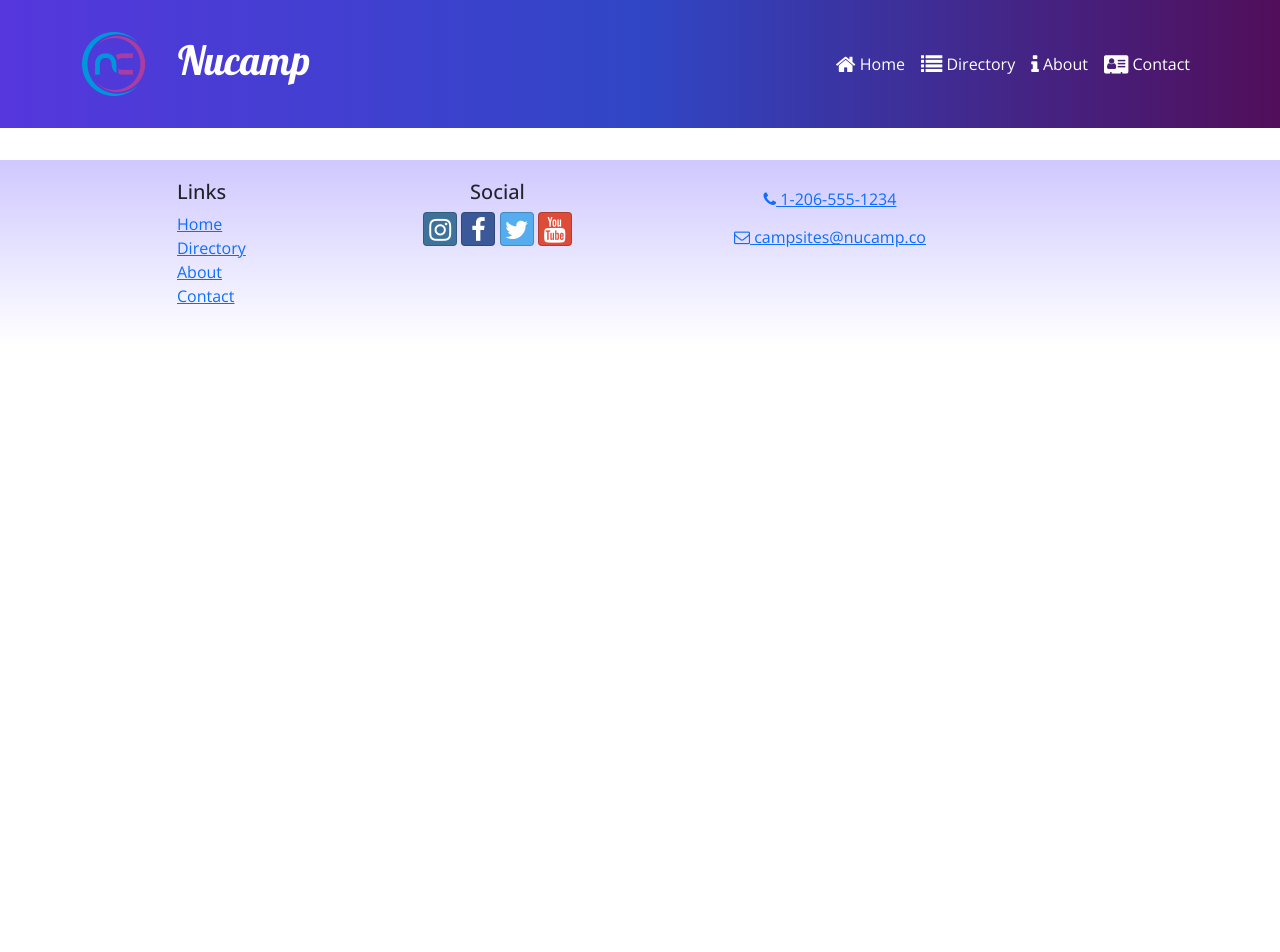
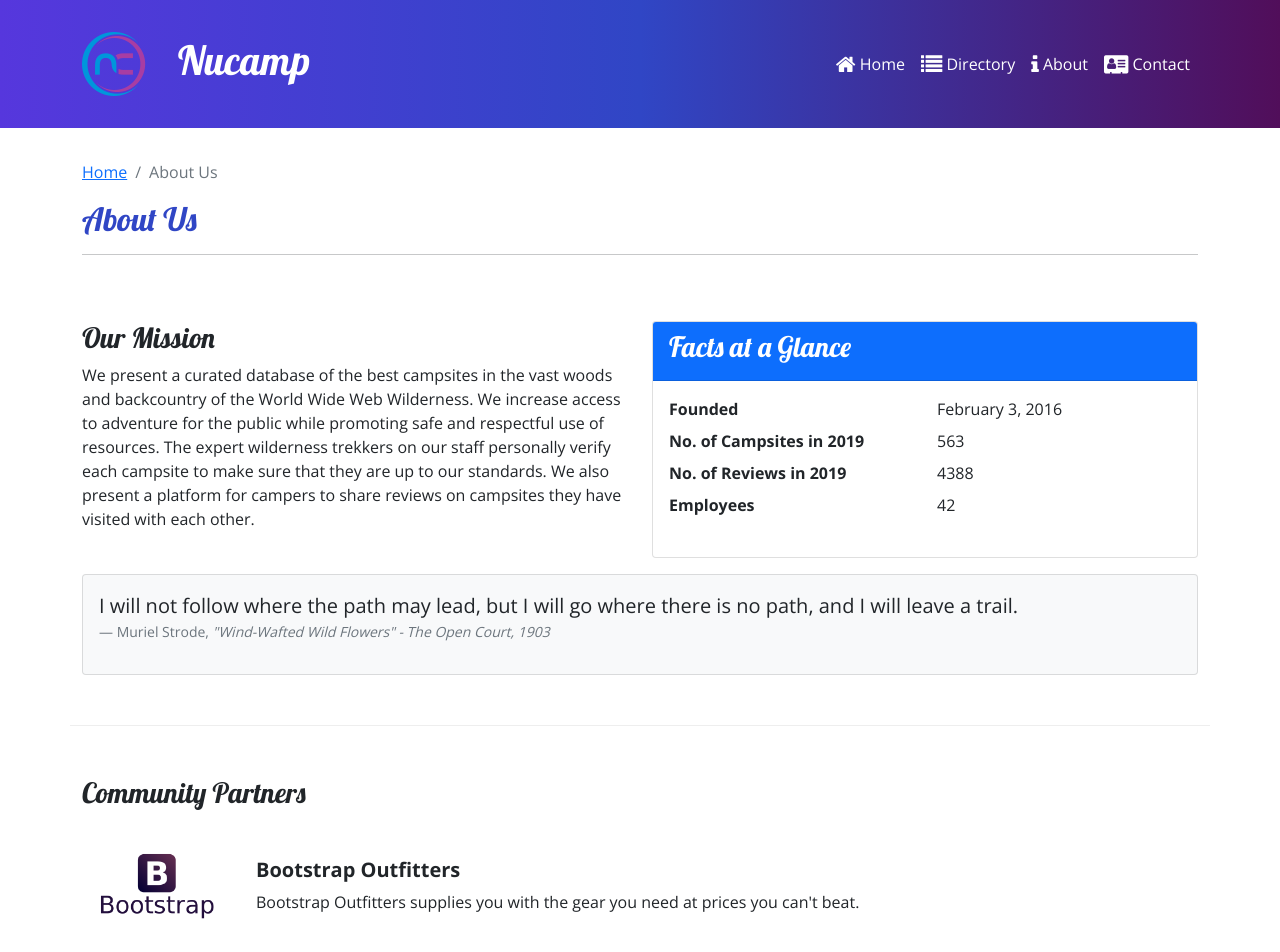
Before and after one commit to P5665/nucampsite-react, a React (Create React App) app: page /about in a window 1280 px wide. Shown: the top 952 px of the page. Before the commit the page ends 800 px from the top, so only its background shows below. Built offline with nearby package versions, Linux system fonts and the light colour scheme.

Commit message:
Added partners, displayList, about page

```diff
--- a/src/App.js
+++ b/src/App.js
@@ -5,6 +5,7 @@
 import ContactPage from './pages/ContactPage';
 import CampsitesDirectoryPage from './pages/CampsitesDirectoryPage';
 import CampsiteDetailPage from './pages/CampsiteDetailPage';
+import AboutPage from './pages/AboutPage';
 
 // Im keeping Container -- Container -> Row -> Col
 function App() {
@@ -16,6 +17,7 @@
 				<Route path='contact' element={<ContactPage />} />
 				<Route path='directory' element={<CampsitesDirectoryPage />} />
 				<Route path='directory/:campsiteId' element={<CampsiteDetailPage />} />
+				<Route path='about' element={<AboutPage />} />
 			</Routes>
 			<Footer />
 		</div>
--- a/src/features/display/DisplayList.js
+++ b/src/features/display/DisplayList.js
@@ -2,14 +2,15 @@
 import DisplayCard from './DisplayCard';
 import { selectFeaturedCampsite } from '../campsites/campsitesSlice';
 import { selectFeaturedPromotion } from '../promotions/promotionsSlice';
+import { selectFeaturedPartner } from '../partners/partnersSlice';
 
 const DisplayList = () => {
-	const items = [selectFeaturedCampsite(), selectFeaturedPromotion()];
+	const items = [selectFeaturedCampsite(), selectFeaturedPromotion(), selectFeaturedPartner()];
 
 	return (
 		<Row>
 			{items.map((item, index) => (
-				<Col className='m-1' key={index} md>
+				<Col className='m-1 d-flex align-items-stretch' key={index} md>
 					<DisplayCard item={item} />
 				</Col>
 			))}
--- /dev/null
+++ b/src/features/partners/Partner.js
@@ -0,0 +1,17 @@
+const Partner = ({ partner }) => {
+	if (partner) {
+		const { image, name, description } = partner;
+		return (
+			<>
+				<img src={image} alt={name} style={{ width: '150px' }} />
+				<div className='m-4'>
+					<h5 className='fw-bold'>{name}</h5>
+					{description}
+				</div>
+			</>
+		);
+	}
+	return null;
+};
+
+export default Partner;
--- /dev/null
+++ b/src/features/partners/PartnersList.js
@@ -0,0 +1,20 @@
+import { Col } from 'reactstrap';
+import Partner from './Partner';
+import { selectAllPartners } from './partnersSlice';
+
+const PartnersList = () => {
+	const partners = selectAllPartners();
+	return (
+		<>
+			<Col className='mt-4'>
+				{partners.map((partner) => (
+					<div className='d-flex align-items-center mb-5'>
+						<Partner partner={partner} />
+					</div>
+				))}
+			</Col>
+		</>
+	);
+};
+
+export default PartnersList;
--- /dev/null
+++ b/src/features/partners/partnersSlice.js
@@ -0,0 +1,9 @@
+import { PARTNERS } from '../../app/shared/PARTNERS';
+
+export const selectAllPartners = () => {
+	return PARTNERS;
+};
+
+export const selectFeaturedPartner = () => {
+	return PARTNERS.find((partner) => partner.featured);
+};
--- a/src/pages/AboutPage.js
+++ b/src/pages/AboutPage.js
@@ -1,14 +1,53 @@
 import { Container, Row, Col, Card, CardBody, CardHeader } from 'reactstrap';
+import SubHeader from '../components/SubHeader';
+import PartnersList from '../features/partners/PartnersList';
 
 const AboutPage = () => {
 	return (
 		<Container>
+			<SubHeader current='About Us' />
 			<Row className='row-content'>
-				<Col></Col>
-				<Col></Col>
+				<Col sm='6'>
+					<h3>Our Mission</h3>
+					<p>We present a curated database of the best campsites in the vast woods and backcountry of the World Wide Web Wilderness. We increase access to adventure for the public while promoting safe and respectful use of resources. The expert wilderness trekkers on our staff personally verify each campsite to make sure that they are up to our standards. We also present a platform for campers to share reviews on campsites they have visited with each other.</p>
+				</Col>
+				<Col sm='6'>
+					<Card>
+						<CardHeader className='bg-primary text-white'>
+							<h3>Facts at a Glance</h3>
+						</CardHeader>
+						<CardBody>
+							<dl className='row'>
+								<dt className='col-6'>Founded</dt>
+								<dd className='col-6'>February 3, 2016</dd>
+								<dt className='col-6'>No. of Campsites in 2019</dt>
+								<dd className='col-6'>563</dd>
+								<dt className='col-6'>No. of Reviews in 2019</dt>
+								<dd className='col-6'>4388</dd>
+								<dt className='col-6'>Employees</dt>
+								<dd className='col-6'>42</dd>
+							</dl>
+						</CardBody>
+					</Card>
+				</Col>
+				<Col xs='12'>
+					<Card className='bg-light mt-3'>
+						<CardBody>
+							<blockquote className='blockquote'>
+								<p>I will not follow where the path may lead, but I will go where there is no path, and I will leave a trail.</p>
+							</blockquote>
+							<footer className='blockquote-footer'>
+								Muriel Strode, <cite title='Source Title'>"Wind-Wafted Wild Flowers" - The Open Court, 1903</cite>
+							</footer>
+						</CardBody>
+					</Card>
+				</Col>
 			</Row>
-			<Row>
-				<Col></Col>
+			<Row className='row-content'>
+				<Col>
+					<h3>Community Partners</h3>
+					<PartnersList />
+				</Col>
 			</Row>
 		</Container>
 	);
--- a/src/pages/CampsiteDetailPage.js
+++ b/src/pages/CampsiteDetailPage.js
@@ -12,7 +12,6 @@
 	return (
 		<Container>
 			<SubHeader current={campsite.name} detail={true} />
-			console.log("🚀 ~ file: CampsiteDetailPage.js:15 ~ CampsiteDetailPage ~ true:", true)
 			<Row className='justify-content-evenly'>
 				<CampsiteDetail campsite={campsite} />
 				<CommentsList campsiteId={campsiteId} />
```
